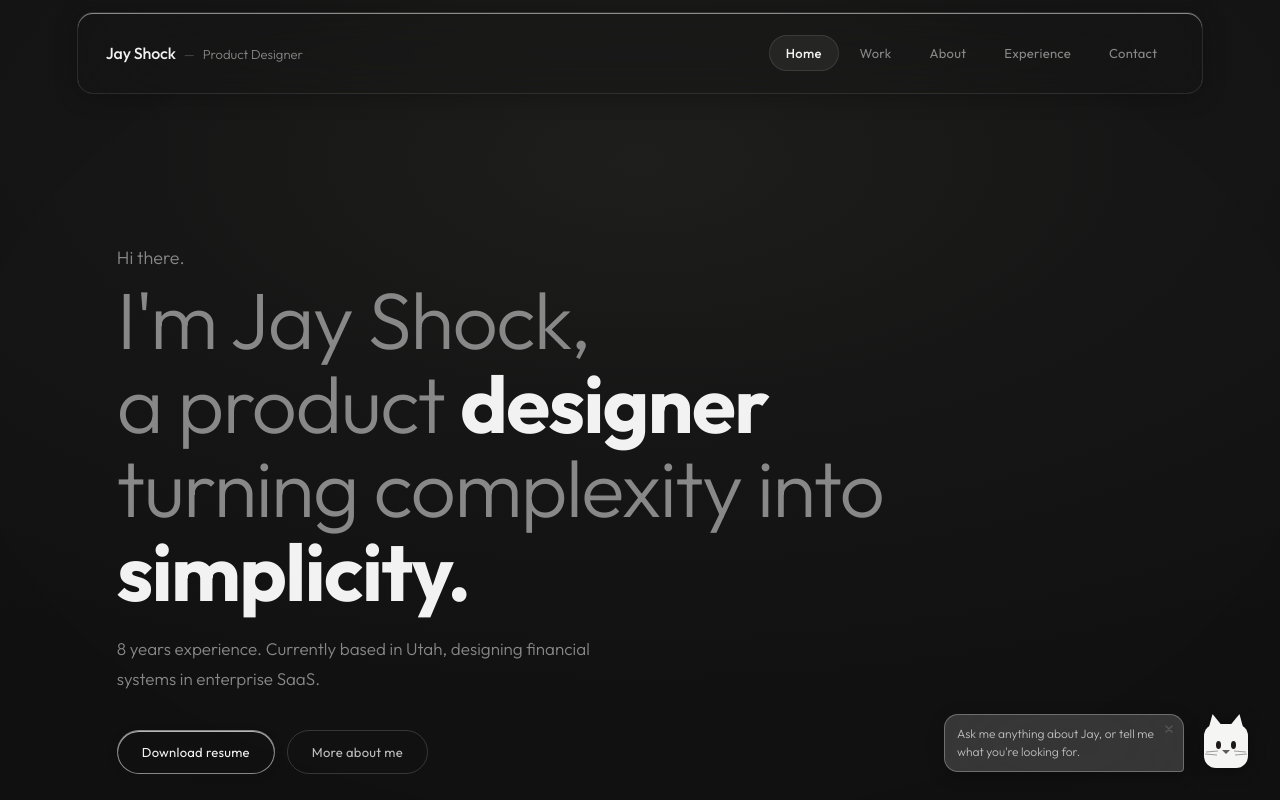
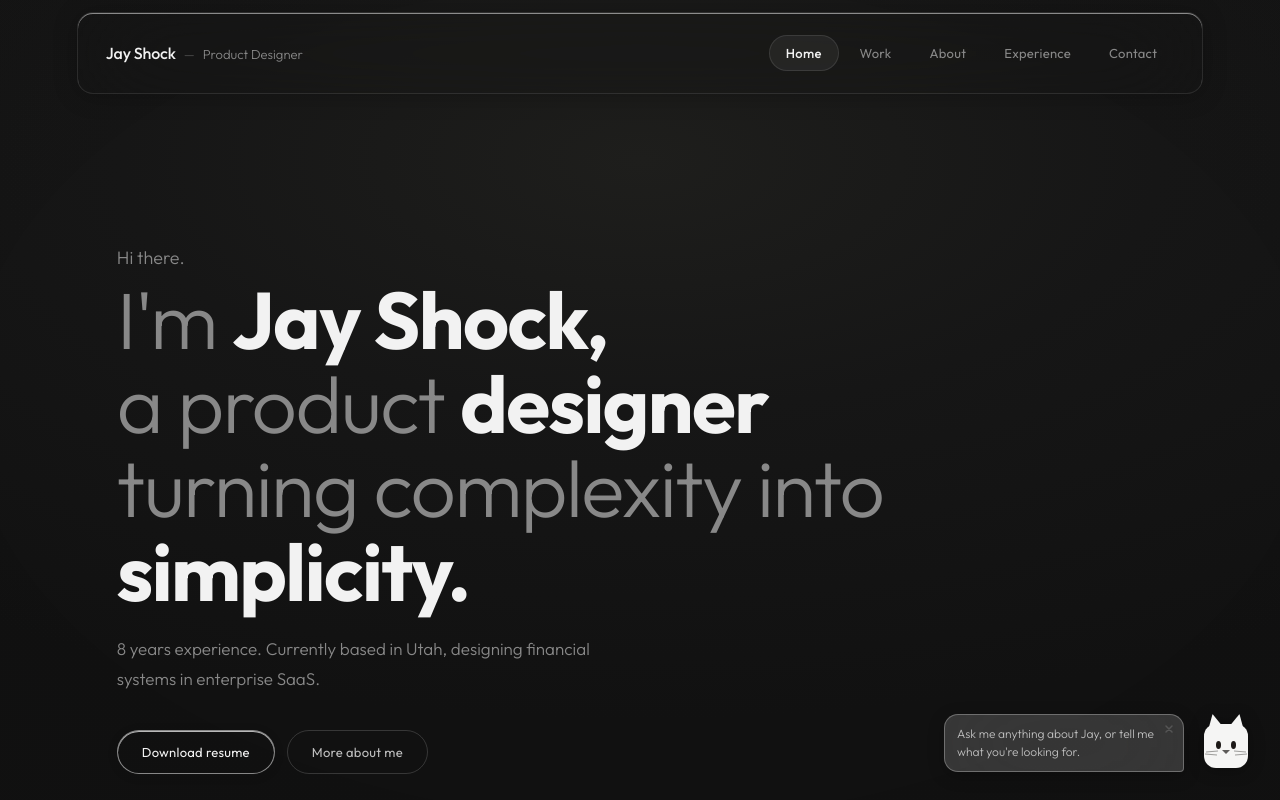
Before and after one commit to jayshock94/jayshock.com, a Next.js app: page / in a window 1280 px wide. Shown: the top 800 px of the page. Built offline with nearby package versions, Linux system fonts and the light colour scheme.

Commit message:
Make Jay Shock bold again in hero heading
Co-Authored-By: Claude Opus 4.6 (1M context) <noreply@anthropic.com>

```diff
--- a/app/page.tsx
+++ b/app/page.tsx
@@ -55,9 +55,9 @@ export default function HomePage() {
             <span style={{ fontWeight: 300, color: 'var(--color-text-muted)' }}>
               <span className="hero-word" style={{ animationDelay: '400ms'  }}>I&apos;m </span>
             </span>
-            <span style={{ fontWeight: 300, color: 'var(--color-text-muted)' }}>
-              <span className="hero-word" style={{ animationDelay: '430ms' }}>Jay </span>
-              <span className="hero-word" style={{ animationDelay: '460ms' }}>Shock,</span>
+            <span style={{ fontWeight: 700, color: 'var(--color-ink)' }}>
+              <span className="hero-word hero-word--bold">Jay </span>
+              <span className="hero-word hero-word--bold">Shock,</span>
             </span>
             <br />
             <span style={{ fontWeight: 300, color: 'var(--color-text-muted)' }}>
```
